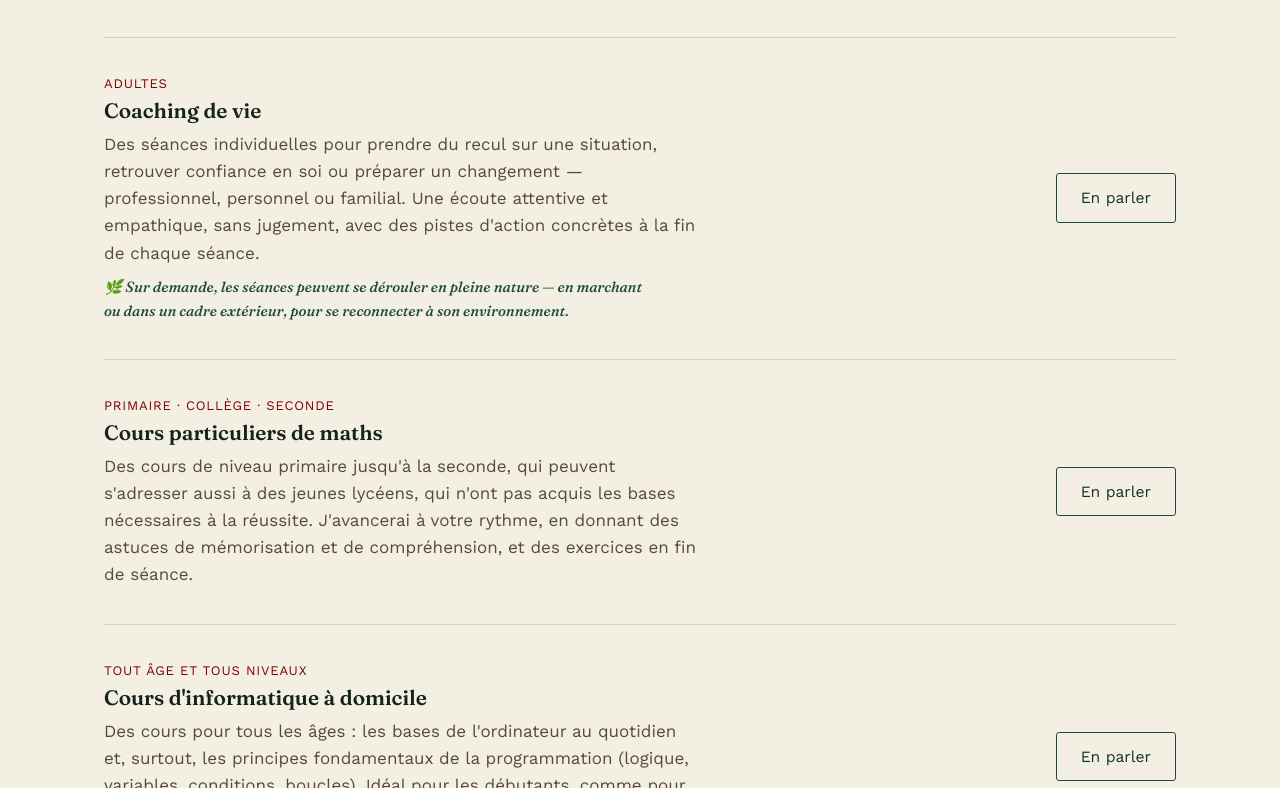
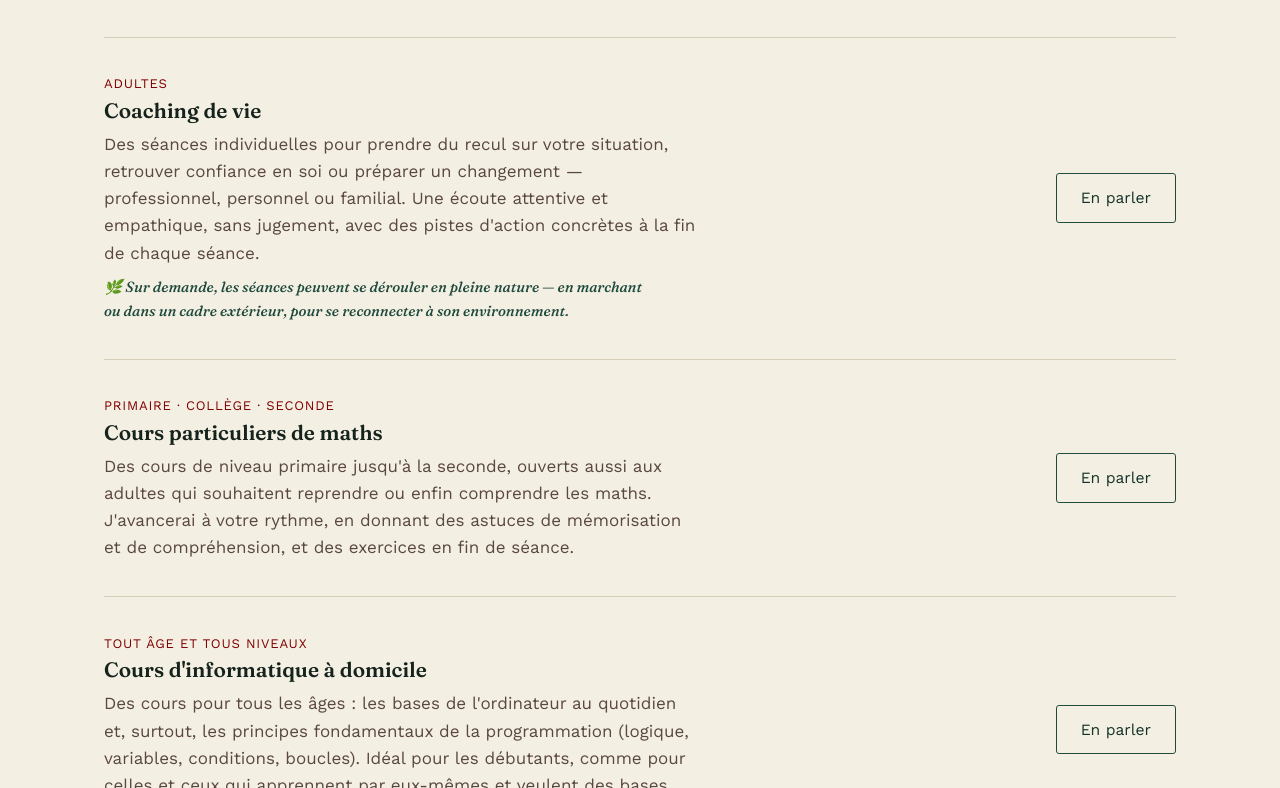
Before and after one commit to Pierre-Skib/pierreskibinski, a plain HTML site: page services.html in a window 1280 px wide. Shown: the part 666-1454 px from the top of the page. Drawn offline with nearby package versions, Linux system fonts and the light colour scheme.

Commit message:
ajustement des services

```diff
--- a/services.html
+++ b/services.html
@@ -52,7 +52,7 @@
           <div>
             <span class="service-tag">Adultes</span>
             <h3>Coaching de vie</h3>
-            <p>Des séances individuelles pour prendre du recul sur une situation, retrouver confiance en soi ou préparer un changement — professionnel, personnel ou familial. Une écoute attentive et empathique, sans jugement, avec des pistes d'action concrètes à la fin de chaque séance.</p>
+            <p>Des séances individuelles pour prendre du recul sur votre situation, retrouver confiance en soi ou préparer un changement — professionnel, personnel ou familial. Une écoute attentive et empathique, sans jugement, avec des pistes d'action concrètes à la fin de chaque séance.</p>
             <span class="nature-note">🌿 Sur demande, les séances peuvent se dérouler en pleine nature — en marchant ou dans un cadre extérieur, pour se reconnecter à son environnement.</span>
           </div>
           <div class="service-cta">
@@ -64,7 +64,7 @@
           <div>
             <span class="service-tag">Primaire · Collège · Seconde</span>
             <h3>Cours particuliers de maths</h3>
-            <p>Des cours de niveau primaire jusqu'à la seconde, qui peuvent s'adresser aussi à des jeunes lycéens, qui n'ont pas acquis les bases nécessaires à la réussite. J'avancerai à votre rythme, en donnant des astuces de mémorisation et de compréhension, et des exercices en fin de séance.</p>
+            <p>Des cours de niveau primaire jusqu'à la seconde, ouverts aussi aux adultes qui souhaitent reprendre ou enfin comprendre les maths. J'avancerai à votre rythme, en donnant des astuces de mémorisation et de compréhension, et des exercices en fin de séance.</p>
           </div>
           <div class="service-cta">
             <a href="contact.html" class="btn btn-outline">En parler</a>
```
Also changed, not shown: a-propos.html (+1 -1 lines).
